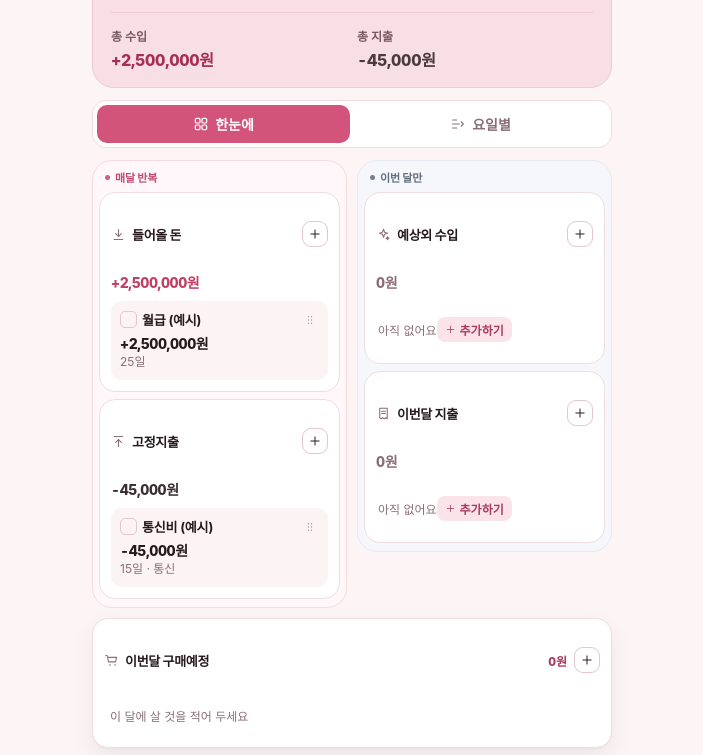
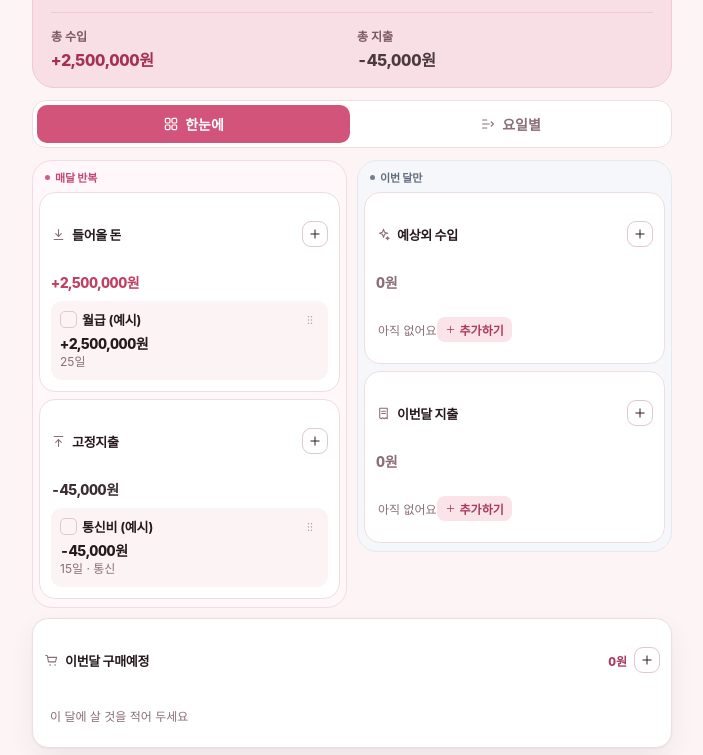
Before and after one commit to naeunui/money-plan, a plain HTML site: page index.html in a window 1280 px wide. Shown: the part 223-978 px from the top of the page, without its empty margins (288-991 px from the left). Drawn offline with Linux system fonts and the light colour scheme.

Commit message:
Make layout full-width on iPhone/mobile so it fills the screen

```diff
--- a/index.html
+++ b/index.html
@@ -116,9 +116,9 @@
     }
 
     * { box-sizing: border-box; -webkit-tap-highlight-color: transparent; }
-    html { -webkit-text-size-adjust: 100%; }
+    html { -webkit-text-size-adjust: 100%; width: 100%; overflow-x: hidden; }
     body {
-      margin: 0;
+      margin: 0; width: 100%; overflow-x: hidden;
       font-family: -apple-system, BlinkMacSystemFont, "Apple SD Gothic Neo", "Pretendard", "Helvetica Neue", sans-serif;
       background: var(--bg);
       color: var(--text);
@@ -127,7 +127,10 @@
       transition: background .2s ease, color .2s ease;
     }
     body.locked { overflow: hidden; }
-    .wrap { max-width: 520px; margin: 0 auto; }
+    .wrap { width: 100%; margin: 0 auto; }
+    @media (min-width: 900px) {
+      .wrap { max-width: 640px; }
+    }
     svg { display: block; }
 
     /* ---------- 상단 ---------- */
```
